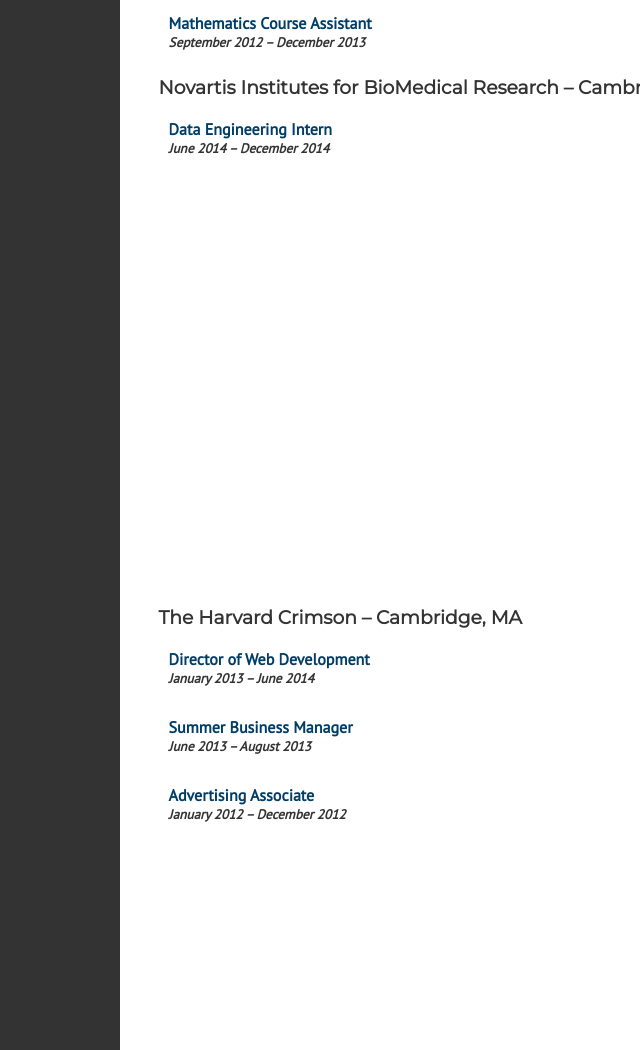
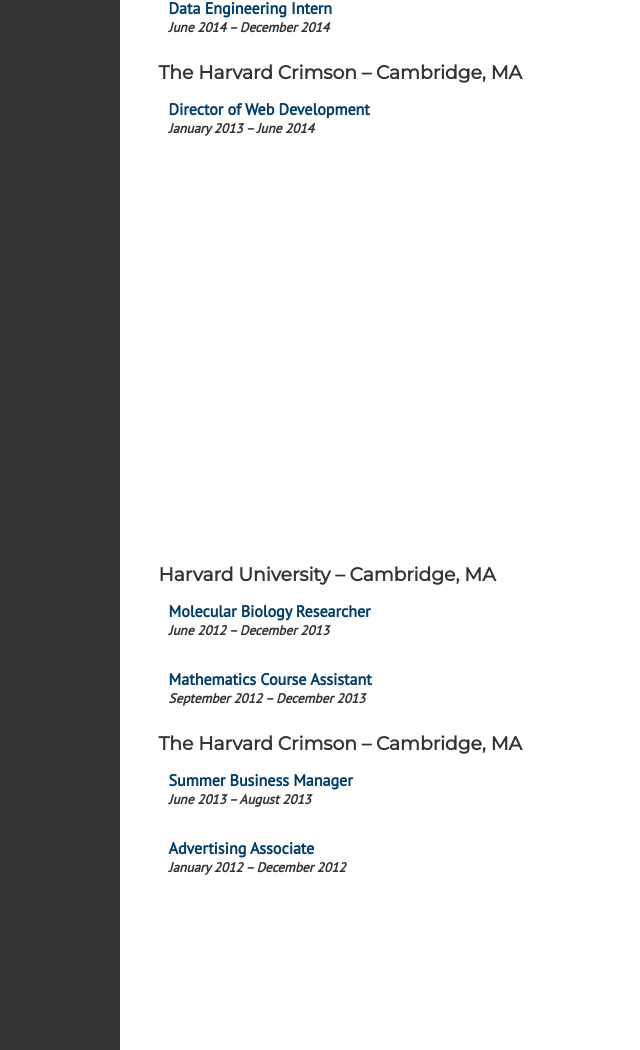
Before and after one commit to jrbotros/personal-site, a plain HTML site: page site/index.html in a window 1280 px wide. Shown: the part 2873-3923 px from the top of the page, without its empty margins (315-955 px from the left). Drawn offline with nearby package versions, Linux system fonts and the light colour scheme.

Commit message:
Reorganize experience section

```diff
--- a/site/css/style.sass
+++ b/site/css/style.sass
@@ -156,8 +156,11 @@ section h1
   margin-bottom: 25px
 
 .experience .scroll-screen
+  h3
+    margin-bottom: 0
   > ul
-    margin: 5px 0 10px 0
+    &:not(:last-child)
+      margin-bottom: 10px
     > li
       margin: 0
       float: left
--- a/site/index.html
+++ b/site/index.html
@@ -141,31 +141,6 @@
                       </li>
                     </ul>
                   </li>
-                  <li>
-                    <h4>Molecular Biology Researcher</h4>
-                    <h5>June 2012 &ndash; December 2013</h5>
-                    <ul>
-                      <li>
-                        Studied the functionality of sidt2, a human gene encoding a double-stranded RNA transporter protein implicated in systemic RNA interference, in the Department of Molecular and Cellular Biology
-                      </li>
-                      <li>
-                        Managed the breeding and record-keeping of the Hunter lab&rsquo;s mouse colony
-                      </li>
-                    </ul>
-                  </li>
-
-                  <li>
-                    <h4>Mathematics Course Assistant</h4>
-                    <h5>September 2012 &ndash; December 2013</h5>
-                    <ul>
-                      <li>
-                        Hosted weekly accessory lessons for introductory multivariable calculus and linear algebra courses
-                      </li>
-                      <li>
-                        Graded homework and provided feedback for an average class size of 25 over three semesters
-                      </li>
-                    </ul>
-                  </li>
                 </ul>
                 <h3>
                   Novartis Institutes for BioMedical Research &ndash; Cambridge, MA
@@ -184,10 +159,6 @@
                     </ul>
                   </li>
                 </ul>
-              </div>
-            </section>
-            <section class="experience">
-              <div class="scroll-screen">
                 <h3>The Harvard Crimson &ndash; Cambridge, MA</h3>
                 <ul>
                   <li>
@@ -219,7 +190,41 @@
                       </li>
                     </ul>
                   </li>
+                </ul>
+              </div>
+            </section>
+            <section class="experience">
+              <div class="scroll-screen">
+                <h3>Harvard University &ndash; Cambridge, MA</h3>
+                <ul>
+                  <li>
+                    <h4>Molecular Biology Researcher</h4>
+                    <h5>June 2012 &ndash; December 2013</h5>
+                    <ul>
+                      <li>
+                        Studied the functionality of sidt2, a human gene encoding a double-stranded RNA transporter protein implicated in systemic RNA interference, in the Department of Molecular and Cellular Biology
+                      </li>
+                      <li>
+                        Managed the breeding and record-keeping of the Hunter lab&rsquo;s mouse colony
+                      </li>
+                    </ul>
+                  </li>
 
+                  <li>
+                    <h4>Mathematics Course Assistant</h4>
+                    <h5>September 2012 &ndash; December 2013</h5>
+                    <ul>
+                      <li>
+                        Hosted weekly accessory lessons for introductory multivariable calculus and linear algebra courses
+                      </li>
+                      <li>
+                        Graded homework and provided feedback for an average class size of 25 over three semesters
+                      </li>
+                    </ul>
+                  </li>
+                </ul>
+                <h3>The Harvard Crimson &ndash; Cambridge, MA</h3>
+                <ul>
                   <li>
                     <h4>Summer Business Manager</h4>
                     <h5>June 2013 &ndash; August 2013</h5>
```
Also changed, not shown: site/css/style.css, 1 other file.
